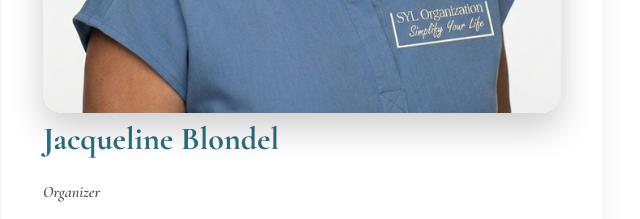
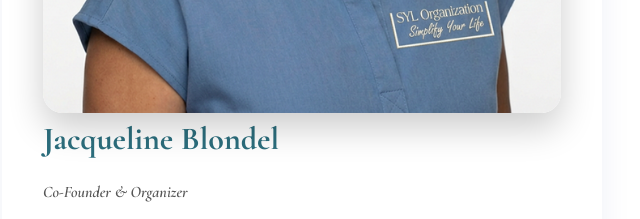
Before and after one commit to BOGJAG/syl-organization-website, a website: page index.html in a window 1280 px wide. Shown: the part 6242-6461 px from the top of the page, 138-778 px from the left. Drawn offline with nearby package versions, Linux system fonts and the light colour scheme; a web font is replaced by a local one.

Commit message:
Update Jacqueline's title to Co-Founder & Organizer

```diff
--- a/index.html
+++ b/index.html
@@ -199,12 +199,13 @@
             <div class="owner-card right" style="max-width: 600px;">
                 <div class="owner-info glass tilt-card">
                     <div class="owner-image-wrapper">
-                        <img src="images/jacqueline_profile_final.png" alt="Jacqueline Blondel - Organizer"
+                        <img src="images/jacqueline_profile_final.png" alt="Jacqueline Blondel - Co-Founder & Organizer"
                             class="owner-img">
                     </div>
                     <div>
                         <h3>Jacqueline Blondel</h3>
-                        <p class="accent-text" style="font-size: 1rem; margin-bottom: 1rem; font-weight: 500;">Organizer
+                        <p class="accent-text" style="font-size: 1rem; margin-bottom: 1rem; font-weight: 500;">
+                            Co-Founder & Organizer
                         </p>
                         <p>Creating functional harmony is my passion. I work closely with you to maximize space,
                             optimize
```
